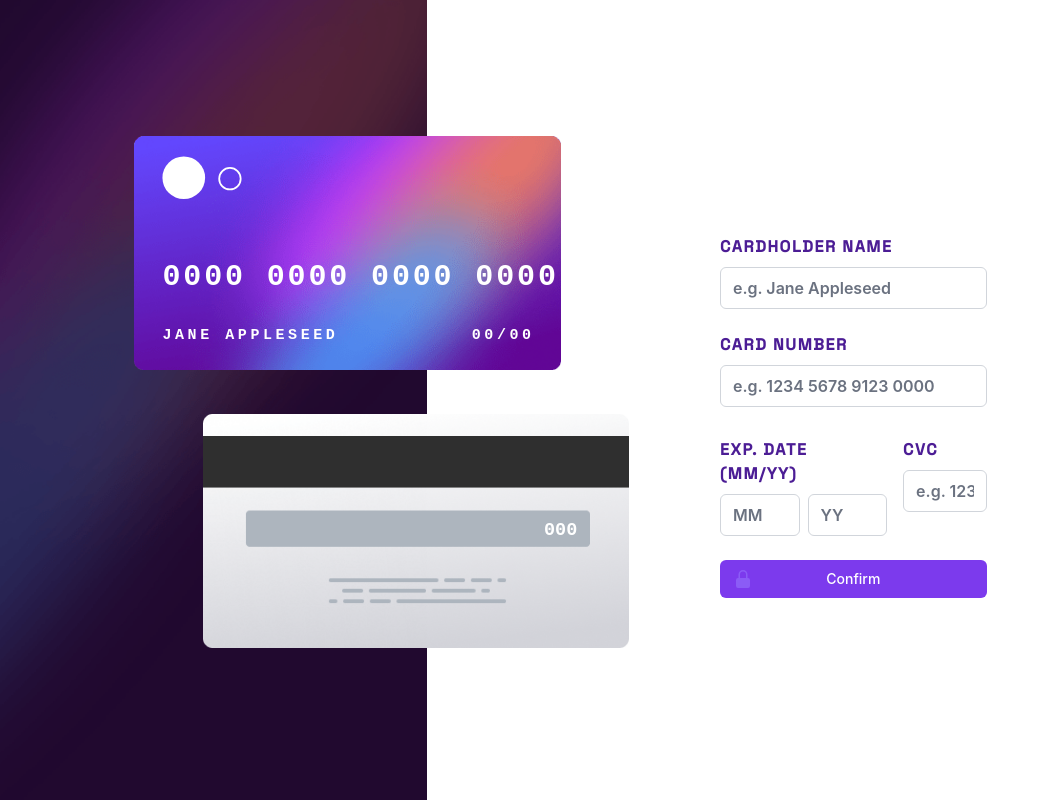
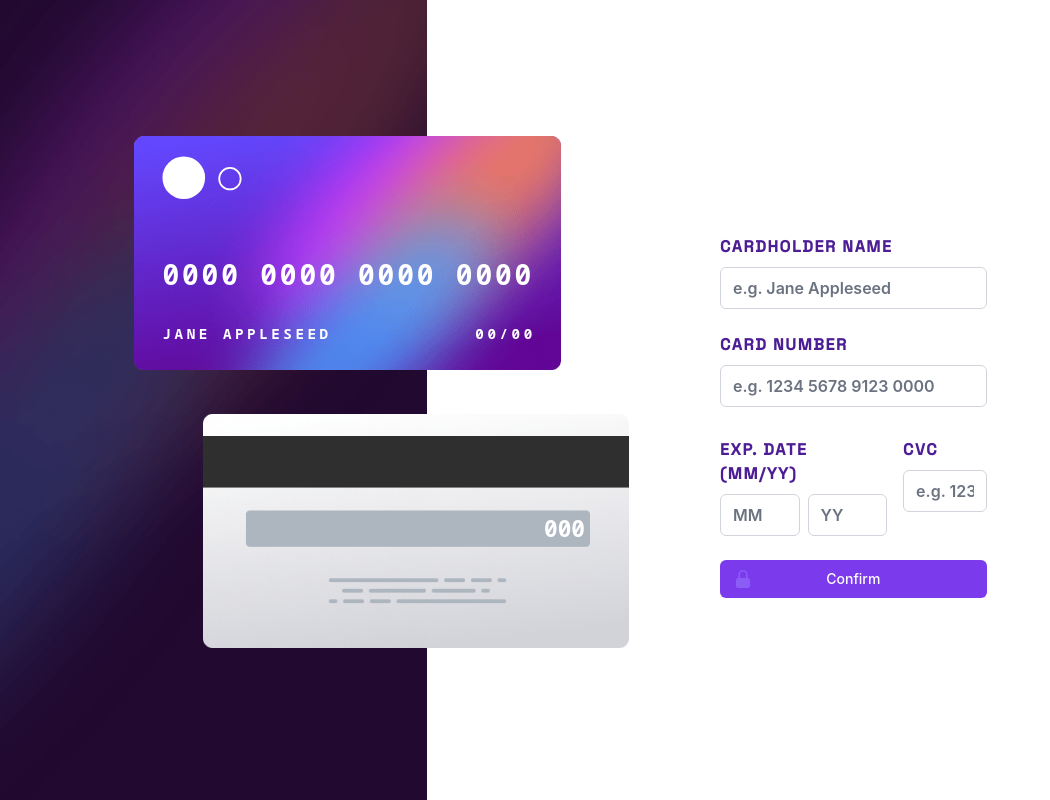
Before and after one commit to devadula-nandan/Frontendmentor_Challenges_My_Solutions, a React (Create React App) app: page /Challenge_2 in a window 1280 px wide. Shown: the whole page, without its empty margins (0-1050 px from the left). Built offline with nearby package versions, Linux system fonts and the light colour scheme.

Commit message:
font fix

```diff
--- a/src/index.css
+++ b/src/index.css
@@ -1,4 +1,5 @@
 @import url('https://fonts.googleapis.com/css2?family=Space+Grotesk:wght@500&display=swap');
+@import url('https://fonts.googleapis.com/css2?family=Noto+Sans+Mono&display=swap');
 @tailwind base;
 @tailwind components;
 @tailwind utilities;
--- a/src/route-pages/challenge_2/Challenge_2.jsx
+++ b/src/route-pages/challenge_2/Challenge_2.jsx
@@ -20,20 +20,20 @@ export const Challenge_2 = () => {
                             <img src={cf} alt="" className=' lg:ml-[calc(33vw-18rem)]' />
                             <div className="w-full cfc absolute top-0 lg:left-[calc(33vw-18rem)]">
                                 <svg fill="none" xmlns="http://www.w3.org/2000/svg" className=" w-full max-w-[447px]" viewBox="0 0 240 40"><ellipse cx="28" cy="23.5" rx="12" ry="12" fill="#fff"></ellipse><path d="M 60 24 c 0 3.339 -2.7042 6.045 -6.039 6.045 c -3.3354 0 -6.039 -2.706 -6.039 -6.045 c 0 -3.339 2.7036 -6.045 6.039 -6.045 c 3.3348 0 6.039 2.706 6.039 6.045 Z" stroke="#fff"></path></svg>
-                                <svg className=' w-full max-w-[447px] fill-white' fontFamily='monospace' letterSpacing="1.6" fontSize="1.3em" fontWeight={600} viewBox="0 0 240 50">
+                                <svg className=' w-full max-w-[447px] fill-white' fontFamily="'Noto Sans Mono', monospace" letterSpacing="1.6" fontSize="0.98em" fontWeight={600} viewBox="0 0 240 50">
                                     <text x="16" y="44">{cardInfo.number ? cardInfo.number.split(/(.{4})/).filter(O => O).join(" ") : "0000 0000 0000 0000"}</text>
                                 </svg>
-                                <svg className=' w-full max-w-[447px] fill-white' letterSpacing="2" fontSize="0.65em" fontFamily='monospace' fontWeight={600} viewBox="0 0 240 42">
+                                <svg className=' w-full max-w-[447px] fill-white' letterSpacing="2" fontSize="0.5em" fontFamily="'Noto Sans Mono', monospace" fontWeight={600} viewBox="0 0 240 42">
                                     <text x="16" y="24">{cardInfo.name ? cardInfo.name : "JANE APPLESEED"}</text>
-                                    <text x="190" y="24">{cardInfo.expiryM ? cardInfo.expiryM : "00"}/{cardInfo.expiryY ? cardInfo.expiryY : "00"}</text>
+                                    <text x="192" y="24">{cardInfo.expiryM ? cardInfo.expiryM : "00"}/{cardInfo.expiryY ? cardInfo.expiryY : "00"}</text>
                                 </svg>
                             </div>
                         </div>
                         <div className="relative ml-12 mr-4 lg:ml-0 lg:mr-0">
                             <img src={cb} alt="" className=' lg:ml-[calc(33.33vw-14rem)]' />
                             <div className="w-full cbc absolute max-w-[447px] top-0 lg:left-[calc(33.33vw-14rem)] overflow-hidden">
-                                <svg className=' w-full max-w-[447px] fill-white ml-[80%] mt-[21.5%]' fontWeight={600} fontSize="0.8em" viewBox="0 0 240 21" fontFamily='monospace'>
-                                    <text x="0" y="16.5">{cardInfo.cvv ? cardInfo.cvv : "000"}</text>
+                                <svg className=' w-full max-w-[447px] fill-white ml-[80%] mt-[21.5%]' fontWeight={600} fontSize="0.8em" viewBox="0 0 240 21" fontFamily="'Noto Sans Mono', monospace">
+                                    <text x="0" y="17.5">{cardInfo.cvv ? cardInfo.cvv : "000"}</text>
                                 </svg>
                             </div>
                         </div>
```
